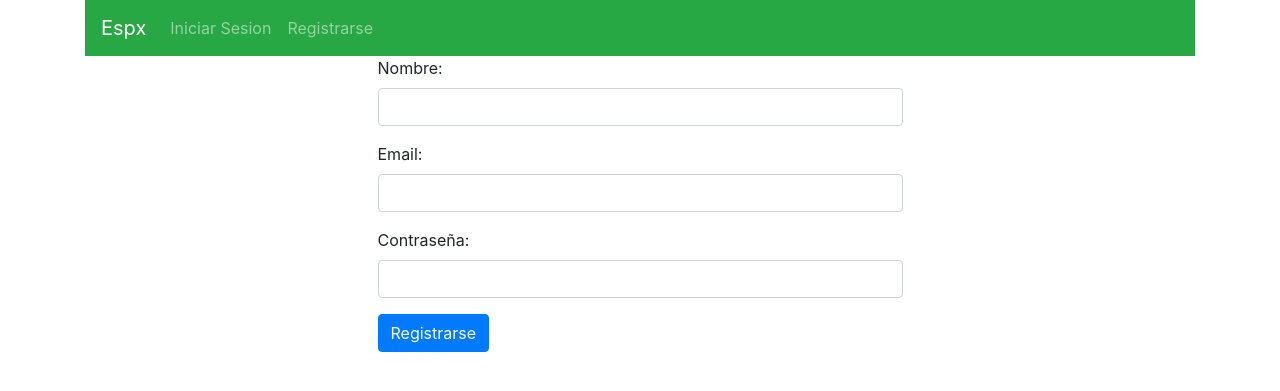
After one commit to hernanEsp/blog, a Flask app: page /register in a window 1280 px wide. The commit adds this page. Shown: the top 391 px of the page. Run offline with Flask 2, Linux system fonts and the light colour scheme; parts of the project's set-up code (start-up, migrations or seed data) failed here and were passed over; some libraries are stand-ins or nearby versions.

Commit message:
registrarse

```diff
--- a/app.py
+++ b/app.py
@@ -1,17 +1,36 @@
 from flask import Flask, render_template, redirect, request, url_for, session
 from flask_mysqldb import MySQL, MySQLdb
+import bcrypt
 
 app = Flask(__name__)
 app.config['MYSQL_HOST'] = 'localhost'
 app.config['MYSQL_USER'] = 'root'
 app.config['MYSQL_PASSWORD'] = ''
-app.config['MYSQL_DB'] = 'usuariosdb'
-app.config['MYSQL_CURSORCLASS'] = 'DictCursor'
+app.config['MYSQL_DB'] = 'blogdb'
 mysql = MySQL(app)
 
 @app.route('/')
 def layout():
-    return render_template('index.html')
+    return render_template('home.html')
+
+@app.route('/register', methods=["GET", "POST"])
+def register():
+	if request.method == 'GET':
+		return render_template("register.html")
+	else:
+		name = request.form['name']
+		email = request.form['email']
+		password = request.form['password']
+		pass_hase = password.encode()
+		sal = bcrypt.gensalt()
+		hash_password = bcrypt.hashpw(pass_hase, sal)
+
+		cur = mysql.connection.cursor()
+		cur.execute("INSERT INTO users (name,email,password) VALUES (%s,%s,%s), (name,email,hash_password)")
+		mysql.connection.commit()
+		session['name'] = name
+		session['email'] = email
+		return redirect(url_for("home"))
 
 if __name__ == '__main__':
     app.run(debug=True)
--- a/templates/layout.html
+++ b/templates/layout.html
@@ -3,7 +3,8 @@
 <head>
     <meta charset="UTF-8">
     <meta name="viewport" content="width=device-width, initial-scale=1.0">
-    <title>{% block title %} {% endblock %}</title>
+    <title>{% block title %}
+    {% endblock %}</title>
     <script src="https://ajax.googleapis.com/ajax/libs/jquery/3.5.1/jquery.min.js"></script>
     <script src="https://cdn.jsdelivr.net/npm/popper.js@1.16.1/dist/umd/popper.min.js" integrity="sha384-9/reFTGAW83EW2RDu2S0VKaIzap3H66lZH81PoYlFhbGU+6BZp6G7niu735Sk7lN" crossorigin="anonymous"></script>
     <script src="https://cdn.jsdelivr.net/npm/bootstrap@4.5.3/dist/js/bootstrap.min.js" integrity="sha384-w1Q4orYjBQndcko6MimVbzY0tgp4pWB4lZ7lr30WKz0vr/aWKhXdBNmNb5D92v7s" crossorigin="anonymous"></script>
@@ -32,7 +33,8 @@
         </nav>
 
         <div class="container">
-            {% block content %} {% endblock %}
+            {% block content %}
+            {% endblock %}
         </div>
     </main>
 </body>
--- /dev/null
+++ b/templates/register.html
@@ -0,0 +1,31 @@
+{% extends "layout.html" %}
+
+{% block title %} Registrarse {% endblock %}
+
+{% block content %}
+<div class="row">
+	<div class="col-xl-6 col-lg-6 col-md-8 offset-md-2 offset-lg-3 offset-xl-3">
+		<form action="/register" method="POST" class="">
+			<div class="form-group">
+				<label> Nombre:</label>
+				<input type="text" class="form-control" name="name">
+			</div>
+
+			<div class="form-group">
+				<label> Email:</label>
+				<input type="text" class="form-control" name="email">
+			</div>
+
+			<div class="form-group">
+				<label for="pwd"> Contraseña:</label>
+				<input type="password" class="form-control" name="password">
+			</div>
+
+			<div class="form-group">
+				<button type="submit" class="btn btn-primary"> Registrarse</button>
+			</div>
+		</form>
+	</div>
+</div>
+
+ {% endblock %}
```
Also changed, not shown: templates/home.html (+11 -8 lines).
